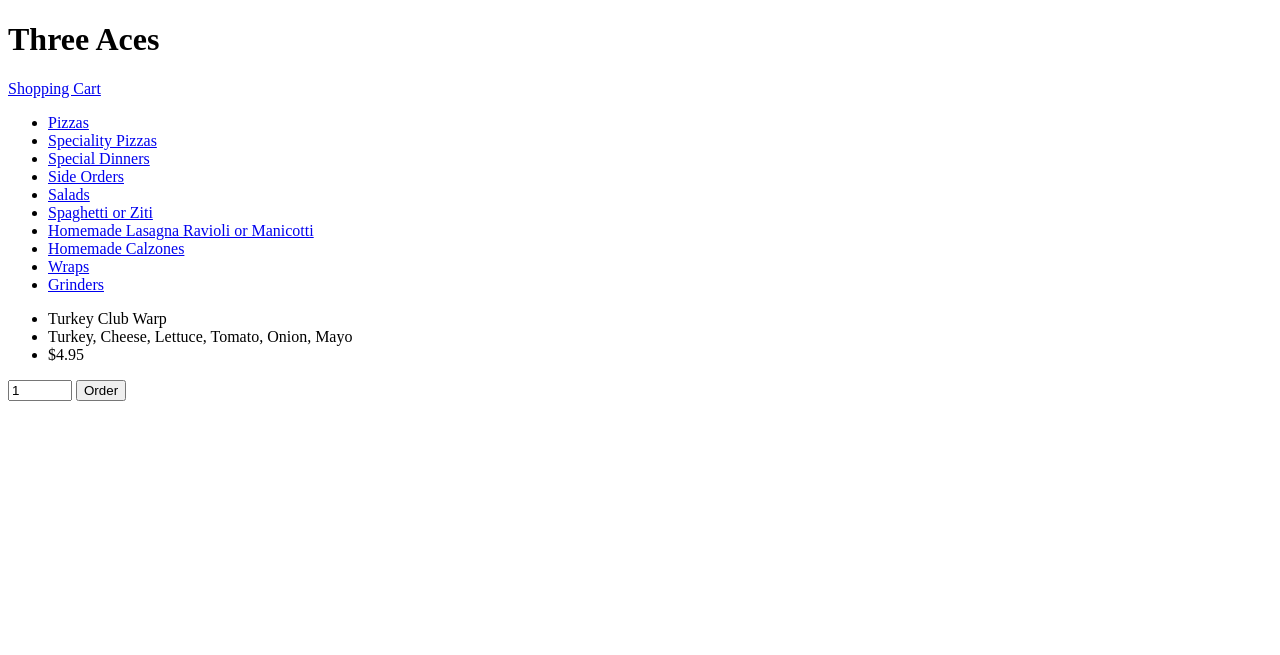
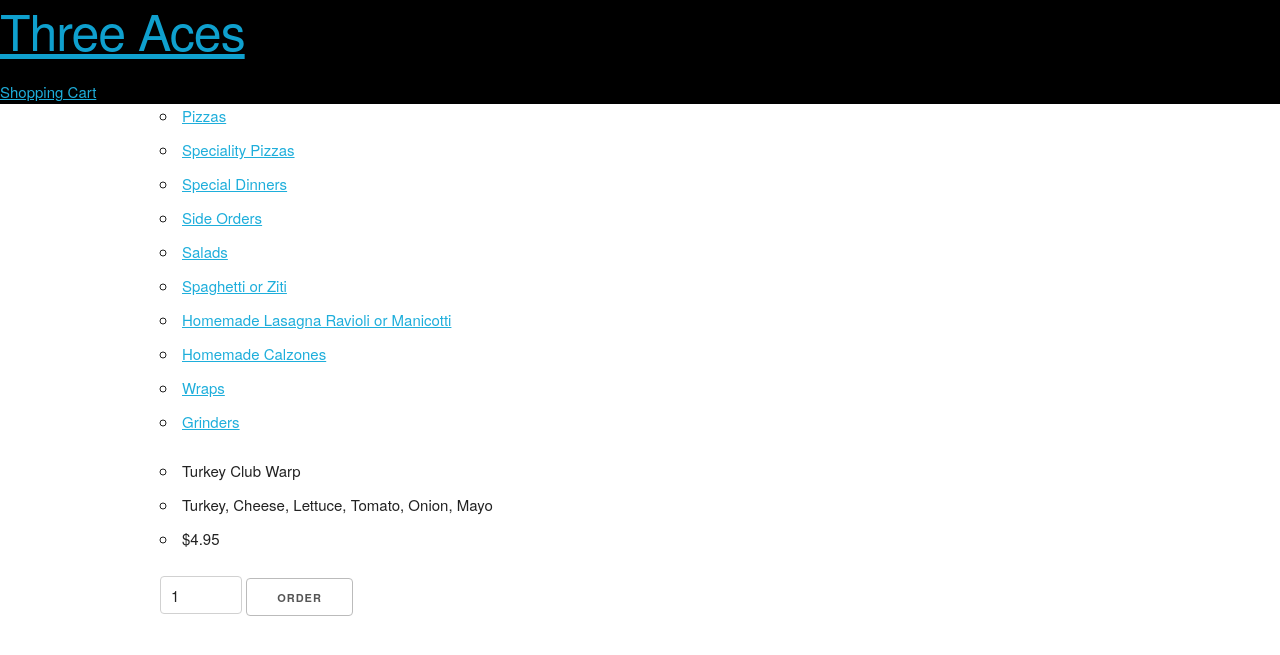
Before and after one commit to nelsonreitz/pizzaml, a PHP site: a page that uses views/item.php in a window 1280 px wide. Shown: the top 655 px of the page. Run offline with PHP 8.4, Linux system fonts and the light colour scheme.

Commit message:
First CSS Skeleton

```diff
--- /dev/null
+++ b/public/css/skeleton.css
@@ -0,0 +1,418 @@
+/*
+* Skeleton V2.0.4
+* Copyright 2014, Dave Gamache
+* www.getskeleton.com
+* Free to use under the MIT license.
+* http://www.opensource.org/licenses/mit-license.php
+* 12/29/2014
+*/
+
+
+/* Table of contents
+––––––––––––––––––––––––––––––––––––––––––––––––––
+- Grid
+- Base Styles
+- Typography
+- Links
+- Buttons
+- Forms
+- Lists
+- Code
+- Tables
+- Spacing
+- Utilities
+- Clearing
+- Media Queries
+*/
+
+
+/* Grid
+–––––––––––––––––––––––––––––––––––––––––––––––––– */
+.container {
+  position: relative;
+  width: 100%;
+  max-width: 960px;
+  margin: 0 auto;
+  padding: 0 20px;
+  box-sizing: border-box; }
+.column,
+.columns {
+  width: 100%;
+  float: left;
+  box-sizing: border-box; }
+
+/* For devices larger than 400px */
+@media (min-width: 400px) {
+  .container {
+    width: 85%;
+    padding: 0; }
+}
+
+/* For devices larger than 550px */
+@media (min-width: 550px) {
+  .container {
+    width: 80%; }
+  .column,
+  .columns {
+    margin-left: 4%; }
+  .column:first-child,
+  .columns:first-child {
+    margin-left: 0; }
+
+  .one.column,
+  .one.columns                    { width: 4.66666666667%; }
+  .two.columns                    { width: 13.3333333333%; }
+  .three.columns                  { width: 22%;            }
+  .four.columns                   { width: 30.6666666667%; }
+  .five.columns                   { width: 39.3333333333%; }
+  .six.columns                    { width: 48%;            }
+  .seven.columns                  { width: 56.6666666667%; }
+  .eight.columns                  { width: 65.3333333333%; }
+  .nine.columns                   { width: 74.0%;          }
+  .ten.columns                    { width: 82.6666666667%; }
+  .eleven.columns                 { width: 91.3333333333%; }
+  .twelve.columns                 { width: 100%; margin-left: 0; }
+
+  .one-third.column               { width: 30.6666666667%; }
+  .two-thirds.column              { width: 65.3333333333%; }
+
+  .one-half.column                { width: 48%; }
+
+  /* Offsets */
+  .offset-by-one.column,
+  .offset-by-one.columns          { margin-left: 8.66666666667%; }
+  .offset-by-two.column,
+  .offset-by-two.columns          { margin-left: 17.3333333333%; }
+  .offset-by-three.column,
+  .offset-by-three.columns        { margin-left: 26%;            }
+  .offset-by-four.column,
+  .offset-by-four.columns         { margin-left: 34.6666666667%; }
+  .offset-by-five.column,
+  .offset-by-five.columns         { margin-left: 43.3333333333%; }
+  .offset-by-six.column,
+  .offset-by-six.columns          { margin-left: 52%;            }
+  .offset-by-seven.column,
+  .offset-by-seven.columns        { margin-left: 60.6666666667%; }
+  .offset-by-eight.column,
+  .offset-by-eight.columns        { margin-left: 69.3333333333%; }
+  .offset-by-nine.column,
+  .offset-by-nine.columns         { margin-left: 78.0%;          }
+  .offset-by-ten.column,
+  .offset-by-ten.columns          { margin-left: 86.6666666667%; }
+  .offset-by-eleven.column,
+  .offset-by-eleven.columns       { margin-left: 95.3333333333%; }
+
+  .offset-by-one-third.column,
+  .offset-by-one-third.columns    { margin-left: 34.6666666667%; }
+  .offset-by-two-thirds.column,
+  .offset-by-two-thirds.columns   { margin-left: 69.3333333333%; }
+
+  .offset-by-one-half.column,
+  .offset-by-one-half.columns     { margin-left: 52%; }
+
+}
+
+
+/* Base Styles
+–––––––––––––––––––––––––––––––––––––––––––––––––– */
+/* NOTE
+html is set to 62.5% so that all the REM measurements throughout Skeleton
+are based on 10px sizing. So basically 1.5rem = 15px :) */
+html {
+  font-size: 62.5%; }
+body {
+  font-size: 1.5em; /* currently ems cause chrome bug misinterpreting rems on body element */
+  line-height: 1.6;
+  font-weight: 400;
+  font-family: "Raleway", "HelveticaNeue", "Helvetica Neue", Helvetica, Arial, sans-serif;
+  color: #222; }
+
+
+/* Typography
+–––––––––––––––––––––––––––––––––––––––––––––––––– */
+h1, h2, h3, h4, h5, h6 {
+  margin-top: 0;
+  margin-bottom: 2rem;
+  font-weight: 300; }
+h1 { font-size: 4.0rem; line-height: 1.2;  letter-spacing: -.1rem;}
+h2 { font-size: 3.6rem; line-height: 1.25; letter-spacing: -.1rem; }
+h3 { font-size: 3.0rem; line-height: 1.3;  letter-spacing: -.1rem; }
+h4 { font-size: 2.4rem; line-height: 1.35; letter-spacing: -.08rem; }
+h5 { font-size: 1.8rem; line-height: 1.5;  letter-spacing: -.05rem; }
+h6 { font-size: 1.5rem; line-height: 1.6;  letter-spacing: 0; }
+
+/* Larger than phablet */
+@media (min-width: 550px) {
+  h1 { font-size: 5.0rem; }
+  h2 { font-size: 4.2rem; }
+  h3 { font-size: 3.6rem; }
+  h4 { font-size: 3.0rem; }
+  h5 { font-size: 2.4rem; }
+  h6 { font-size: 1.5rem; }
+}
+
+p {
+  margin-top: 0; }
+
+
+/* Links
+–––––––––––––––––––––––––––––––––––––––––––––––––– */
+a {
+  color: #1EAEDB; }
+a:hover {
+  color: #0FA0CE; }
+
+
+/* Buttons
+–––––––––––––––––––––––––––––––––––––––––––––––––– */
+.button,
+button,
+input[type="submit"],
+input[type="reset"],
+input[type="button"] {
+  display: inline-block;
+  height: 38px;
+  padding: 0 30px;
+  color: #555;
+  text-align: center;
+  font-size: 11px;
+  font-weight: 600;
+  line-height: 38px;
+  letter-spacing: .1rem;
+  text-transform: uppercase;
+  text-decoration: none;
+  white-space: nowrap;
+  background-color: transparent;
+  border-radius: 4px;
+  border: 1px solid #bbb;
+  cursor: pointer;
+  box-sizing: border-box; }
+.button:hover,
+button:hover,
+input[type="submit"]:hover,
+input[type="reset"]:hover,
+input[type="button"]:hover,
+.button:focus,
+button:focus,
+input[type="submit"]:focus,
+input[type="reset"]:focus,
+input[type="button"]:focus {
+  color: #333;
+  border-color: #888;
+  outline: 0; }
+.button.button-primary,
+button.button-primary,
+input[type="submit"].button-primary,
+input[type="reset"].button-primary,
+input[type="button"].button-primary {
+  color: #FFF;
+  background-color: #33C3F0;
+  border-color: #33C3F0; }
+.button.button-primary:hover,
+button.button-primary:hover,
+input[type="submit"].button-primary:hover,
+input[type="reset"].button-primary:hover,
+input[type="button"].button-primary:hover,
+.button.button-primary:focus,
+button.button-primary:focus,
+input[type="submit"].button-primary:focus,
+input[type="reset"].button-primary:focus,
+input[type="button"].button-primary:focus {
+  color: #FFF;
+  background-color: #1EAEDB;
+  border-color: #1EAEDB; }
+
+
+/* Forms
+–––––––––––––––––––––––––––––––––––––––––––––––––– */
+input[type="email"],
+input[type="number"],
+input[type="search"],
+input[type="text"],
+input[type="tel"],
+input[type="url"],
+input[type="password"],
+textarea,
+select {
+  height: 38px;
+  padding: 6px 10px; /* The 6px vertically centers text on FF, ignored by Webkit */
+  background-color: #fff;
+  border: 1px solid #D1D1D1;
+  border-radius: 4px;
+  box-shadow: none;
+  box-sizing: border-box; }
+/* Removes awkward default styles on some inputs for iOS */
+input[type="email"],
+input[type="number"],
+input[type="search"],
+input[type="text"],
+input[type="tel"],
+input[type="url"],
+input[type="password"],
+textarea {
+  -webkit-appearance: none;
+     -moz-appearance: none;
+          appearance: none; }
+textarea {
+  min-height: 65px;
+  padding-top: 6px;
+  padding-bottom: 6px; }
+input[type="email"]:focus,
+input[type="number"]:focus,
+input[type="search"]:focus,
+input[type="text"]:focus,
+input[type="tel"]:focus,
+input[type="url"]:focus,
+input[type="password"]:focus,
+textarea:focus,
+select:focus {
+  border: 1px solid #33C3F0;
+  outline: 0; }
+label,
+legend {
+  display: block;
+  margin-bottom: .5rem;
+  font-weight: 600; }
+fieldset {
+  padding: 0;
+  border-width: 0; }
+input[type="checkbox"],
+input[type="radio"] {
+  display: inline; }
+label > .label-body {
+  display: inline-block;
+  margin-left: .5rem;
+  font-weight: normal; }
+
+
+/* Lists
+–––––––––––––––––––––––––––––––––––––––––––––––––– */
+ul {
+  list-style: circle inside; }
+ol {
+  list-style: decimal inside; }
+ol, ul {
+  padding-left: 0;
+  margin-top: 0; }
+ul ul,
+ul ol,
+ol ol,
+ol ul {
+  margin: 1.5rem 0 1.5rem 3rem;
+  font-size: 90%; }
+li {
+  margin-bottom: 1rem; }
+
+
+/* Code
+–––––––––––––––––––––––––––––––––––––––––––––––––– */
+code {
+  padding: .2rem .5rem;
+  margin: 0 .2rem;
+  font-size: 90%;
+  white-space: nowrap;
+  background: #F1F1F1;
+  border: 1px solid #E1E1E1;
+  border-radius: 4px; }
+pre > code {
+  display: block;
+  padding: 1rem 1.5rem;
+  white-space: pre; }
+
+
+/* Tables
+–––––––––––––––––––––––––––––––––––––––––––––––––– */
+th,
+td {
+  padding: 12px 15px;
+  text-align: left;
+  border-bottom: 1px solid #E1E1E1; }
+th:first-child,
+td:first-child {
+  padding-left: 0; }
+th:last-child,
+td:last-child {
+  padding-right: 0; }
+
+
+/* Spacing
+–––––––––––––––––––––––––––––––––––––––––––––––––– */
+button,
+.button {
+  margin-bottom: 1rem; }
+input,
+textarea,
+select,
+fieldset {
+  margin-bottom: 1.5rem; }
+pre,
+blockquote,
+dl,
+figure,
+table,
+p,
+ul,
+ol,
+form {
+  margin-bottom: 2.5rem; }
+
+
+/* Utilities
+–––––––––––––––––––––––––––––––––––––––––––––––––– */
+.u-full-width {
+  width: 100%;
+  box-sizing: border-box; }
+.u-max-full-width {
+  max-width: 100%;
+  box-sizing: border-box; }
+.u-pull-right {
+  float: right; }
+.u-pull-left {
+  float: left; }
+
+
+/* Misc
+–––––––––––––––––––––––––––––––––––––––––––––––––– */
+hr {
+  margin-top: 3rem;
+  margin-bottom: 3.5rem;
+  border-width: 0;
+  border-top: 1px solid #E1E1E1; }
+
+
+/* Clearing
+–––––––––––––––––––––––––––––––––––––––––––––––––– */
+
+/* Self Clearing Goodness */
+.container:after,
+.row:after,
+.u-cf {
+  content: "";
+  display: table;
+  clear: both; }
+
+
+/* Media Queries
+–––––––––––––––––––––––––––––––––––––––––––––––––– */
+/*
+Note: The best way to structure the use of media queries is to create the queries
+near the relevant code. For example, if you wanted to change the styles for buttons
+on small devices, paste the mobile query code up in the buttons section and style it
+there.
+*/
+
+
+/* Larger than mobile */
+@media (min-width: 400px) {}
+
+/* Larger than phablet (also point when grid becomes active) */
+@media (min-width: 550px) {}
+
+/* Larger than tablet */
+@media (min-width: 750px) {}
+
+/* Larger than desktop */
+@media (min-width: 1000px) {}
+
+/* Larger than Desktop HD */
+@media (min-width: 1200px) {}
--- /dev/null
+++ b/public/css/style.css
@@ -0,0 +1,4 @@
+.header {
+    background-color: black;
+    width: 100%;
+}
--- a/views/footer.php
+++ b/views/footer.php
@@ -1,2 +1,3 @@
+    </div><!-- .container -->
   </body>
 </html>
--- a/views/header.php
+++ b/views/header.php
@@ -1,17 +1,28 @@
 <!DOCTYPE html>
 
-<html>
+<html lang="en">
   <head>
-    <meta name="viewport" content="width=device-width">
+
+    <meta charset="utf-8">
+    <meta name="viewport" content="width=device-width, initial-scale=1">
+
     <?php if (isset($title)): ?>
         <title>Three Aces | <?= htmlspecialchars($title) ?></title>
     <?php else: ?>
         <title>Three Aces</title>
     <?php endif ?>
+
+    <link rel="stylesheet" href="../css/normalize.css">
+    <link rel="stylesheet" href="../css/skeleton.css">
+    <link rel="stylesheet" href="../css/style.css">
+
   </head>
   <body>
+
     <header class="header" role="banner">
-      <h1 class="site-title">Three Aces</h1>
-      <a href="cart.php">Shopping Cart</a>
+      <h1 class="site-title"><a href="/">Three Aces</a></h1>
+      <a href="/cart.php">Shopping Cart</a>
     </header>
-    <?php render_nav() ?>
+
+    <div class="container">
+      <?php render_nav() ?>
--- a/views/item.php
+++ b/views/item.php
@@ -20,4 +20,4 @@
 
   <?php render('order_form', ['item' => $item]) ?>
 
-</div>
+</div><!-- .item -->
```
Also changed, not shown: public/css/normalize.css (added).
